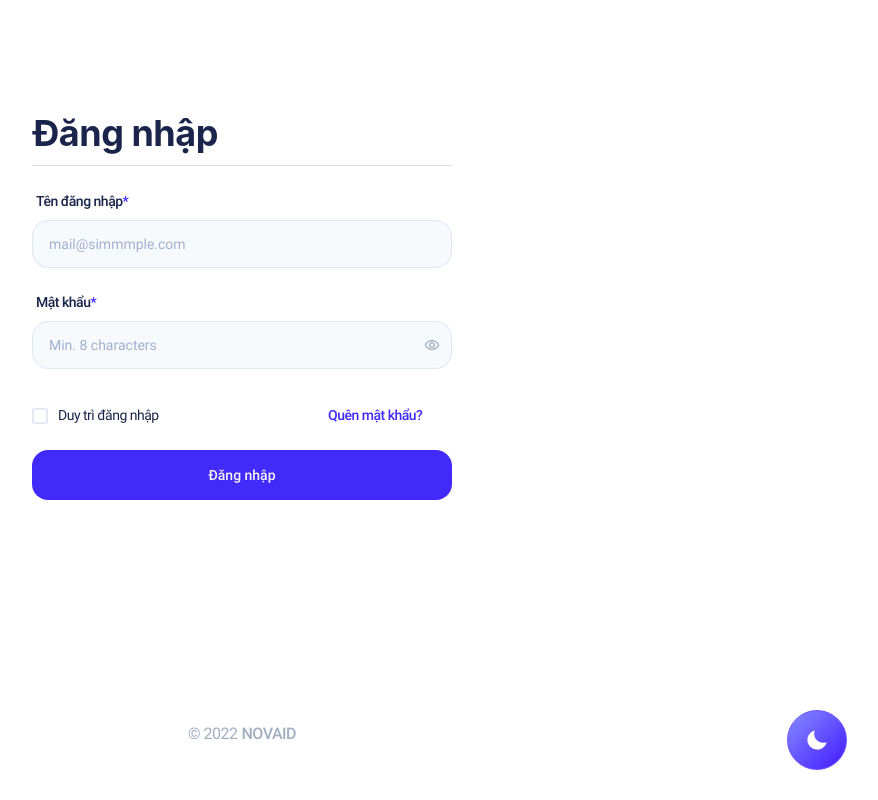
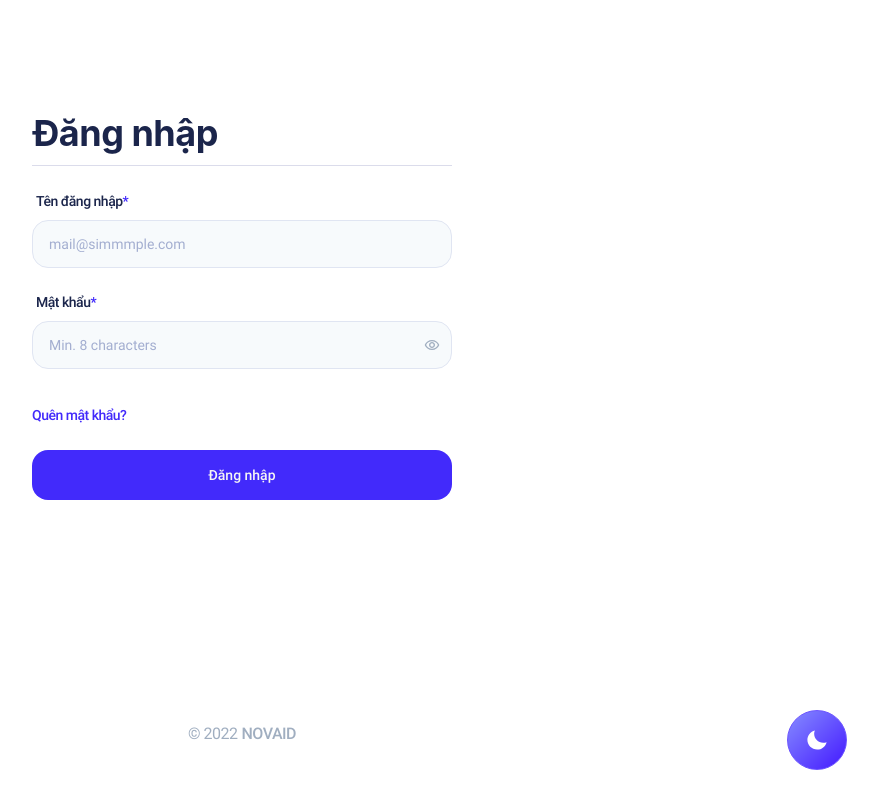
Before and after one commit to truongducvien/tamphan-project, a React (Create React App) app: page /auth/sign-in in a window 1280 px wide. Shown: the whole page, without its empty margins (398-1276 px from the left). Built offline with nearby package versions, Linux system fonts and the light colour scheme.

Commit message:
🐛 fix(login): use localSttorage

```diff
--- a/src/views/auth/signIn/index.tsx
+++ b/src/views/auth/signIn/index.tsx
@@ -35,7 +35,6 @@ const SignIn: React.FC = () => {
 
 	const usernameRef = useRef<HTMLInputElement>(null);
 	const passRef = useRef<HTMLInputElement>(null);
-	const checkboxRef = useRef<HTMLInputElement>(null);
 
 	const dispatch = useAppDispatch();
 	const { logined } = useAppSelector(state => state.user);
@@ -56,7 +55,7 @@ const SignIn: React.FC = () => {
 			return;
 		}
 		setError({ username: '', password: '' });
-		dispatch(userLogin(usernameRef.current?.value || '', passRef.current?.value || '', checkboxRef.current?.checked));
+		dispatch(userLogin(usernameRef.current?.value || '', passRef.current?.value || '', true));
 	};
 
 	const [show, setShow] = React.useState(false);
@@ -142,12 +141,6 @@ const SignIn: React.FC = () => {
 							{errorMessase.password || errorMessase.username || (error['users/LOGIN'] as string)}
 						</Text>
 						<Flex justifyContent="space-between" align="center" mb="24px">
-							<FormControl display="flex" alignItems="center">
-								<Checkbox ref={checkboxRef} id="remember-login" colorScheme="brandScheme" me="10px" />
-								<FormLabel htmlFor="remember-login" mb="0" fontWeight="normal" color={textColor} fontSize="sm">
-									Duy trì đăng nhập
-								</FormLabel>
-							</FormControl>
 							<NavLink to="/auth/forgot-password">
 								<Text color={textColorBrand} fontSize="sm" w="124px" fontWeight="500">
 									Quên mật khẩu?
```
